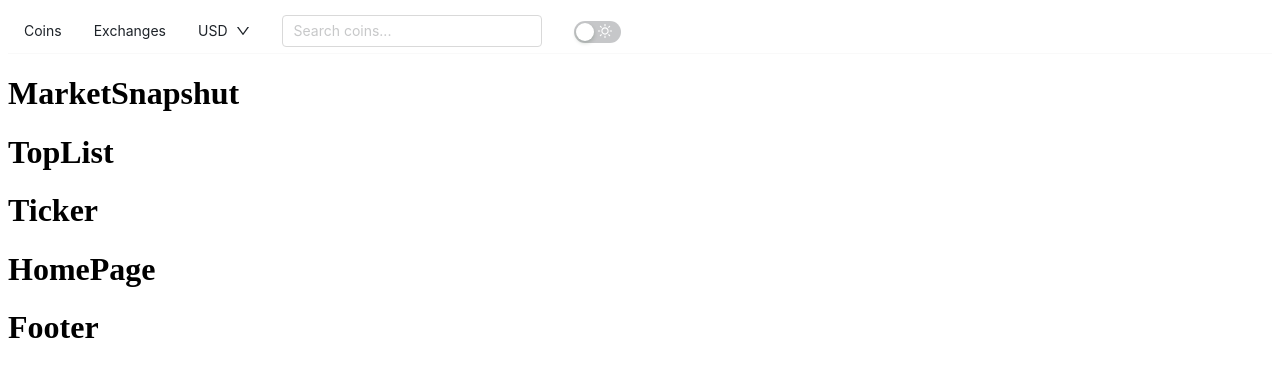
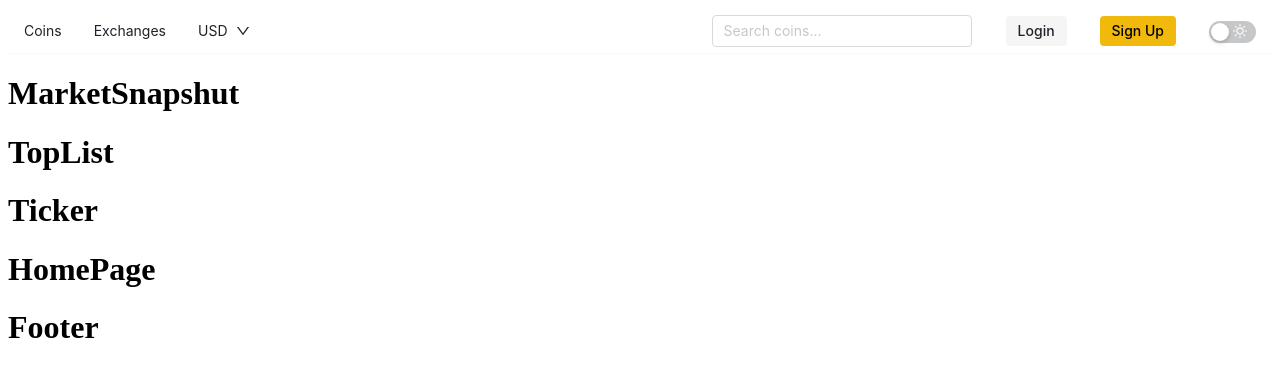
Before and after one commit to MohsenKazemizade/crypto-website, a React (Vite) app: page / in a window 1280 px wide. Shown: the top 376 px of the page. Built offline with nearby package versions, Linux system fonts and the light colour scheme.

Commit message:
feat: create login and sighup links for header

```diff
--- a/src/Layouts/PrimaryLayout/Components/Navbar/NavBarDesktop.tsx
+++ b/src/Layouts/PrimaryLayout/Components/Navbar/NavBarDesktop.tsx
@@ -1,16 +1,45 @@
 // src/Components/Navbar/NavBarDesktop.tsx
 import React from "react";
 import { Menu } from "antd";
-import { deskTopItems } from "./NavbarItems";
+import { deskTopRightItems, deskTopLeftItems } from "./NavbarItems";
 
 const NavBarDesktop: React.FC = () => {
   return (
-    <Menu
-      mode="horizontal"
-      items={deskTopItems}
-      selectable={false}
-      style={{ display: "flex", overflow: "visible" }}
-    />
+    <div
+      style={{
+        display: "flex",
+        alignItems: "center",
+        justifyContent: "space-between",
+        width: "100%",
+      }}
+    >
+      <Menu
+        mode="horizontal"
+        items={deskTopLeftItems}
+        selectable={false}
+        style={{
+          flex: 1,
+          display: "flex",
+          justifyContent: "flex-start",
+          background: "transparent", // بدون بکگراند اضافی
+        }}
+      />
+      <Menu
+        mode="horizontal"
+        items={deskTopRightItems}
+        selectable={false}
+        overflowedIndicator={null} // جلوگیری از ایجاد ...
+        style={{
+          flexWrap: "nowrap",
+          whiteSpace: "nowrap",
+          overflow: "hidden",
+          gap: "1px",
+          display: "flex",
+          background: "transparent",
+          alignItems: "center",
+        }}
+      />
+    </div>
   );
 };
 
--- a/src/Layouts/PrimaryLayout/Components/Navbar/NavbarItems.tsx
+++ b/src/Layouts/PrimaryLayout/Components/Navbar/NavbarItems.tsx
@@ -6,8 +6,8 @@ import { Dropdown, Menu, Space } from "antd";
 import SearchBarMobile from "../../../../Components/SearchBar/SearchBarMobile";
 import SearchBarDesktop from "../../../../Components/SearchBar/SearchBarDesktop";
 import ThemeSwitcherMenuItem from "../../../../Components/SwitchTheme/ThemeSwitcherMenuItem";
-import LoginLink from "../../../../Components/Navbar/LoginLink";
-import SignupLink from "../../../../Components/Navbar/SignupLink";
+import LoginLink from "../../../../Components/Auth/LoginLink";
+import SignupLink from "../../../../Components/Auth/SignupLink";
 export const currenciesItems: MenuProps["items"] = [
   {
     key: "1",
@@ -69,7 +69,7 @@ export const mobileItems: MenuProps["items"] = [
         <Menu.Item key="login">
           <LoginLink />
         </Menu.Item>
-        <Menu.Item key="login">
+        <Menu.Item key="signup">
           <SignupLink />
         </Menu.Item>
       </div>
@@ -109,7 +109,7 @@ export const mobileItems: MenuProps["items"] = [
     ),
   },
 ];
-export const deskTopItems: MenuProps["items"] = [
+export const deskTopLeftItems: MenuProps["items"] = [
   { key: "/", label: <Link to="/">Coins</Link> },
   { key: "/projects", label: <Link to="/projects">Exchanges</Link> },
   {
@@ -123,9 +123,10 @@ export const deskTopItems: MenuProps["items"] = [
       </Dropdown>
     ),
   },
-  {
-    key: "search-bar",
-    label: <SearchBarDesktop />,
-  },
+];
+export const deskTopRightItems: MenuProps["items"] = [
+  { key: "search-bar", label: <SearchBarDesktop /> },
+  { key: "login", label: <LoginLink /> },
+  { key: "signup", label: <SignupLink /> },
   { key: "theme", label: <ThemeSwitcherMenuItem /> },
 ];
```
Also changed, not shown: src/Components/Auth/LoginLink.tsx (renamed from src/Components/Navbar/LoginLink.tsx), src/Components/Auth/SignupLink.tsx (renamed from src/Components/Navbar/SignupLink.tsx).
